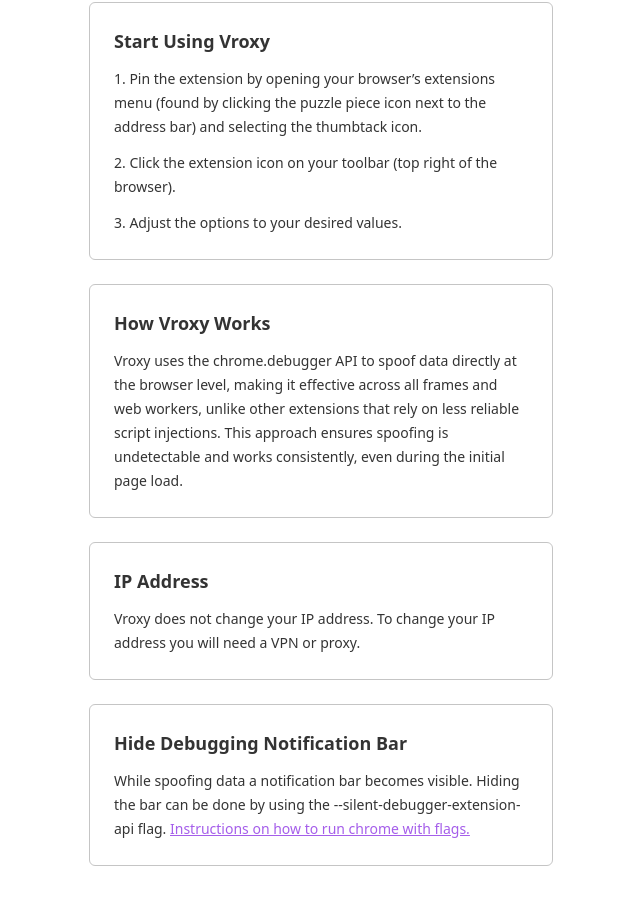
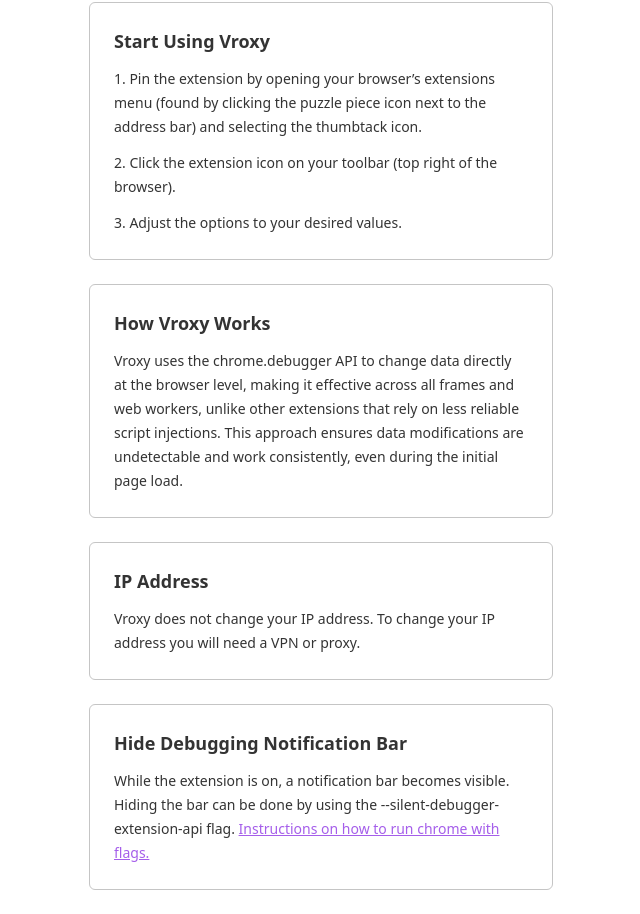
Before and after one commit to s1t3m4p/vroxy, a browser extension: page html/info.html in a window 1280 px wide. Shown: the part 78-992 px from the top of the page, without its empty margins (319-959 px from the left). Before the commit the page ends 968 px from the top, so only its background shows below. Drawn offline with nearby package versions, Linux system fonts and the light colour scheme; files that its build step writes are made by us from their sources.

Commit message:
'spoof' to 'change'

```diff
--- a/html/info.html
+++ b/html/info.html
@@ -31,10 +31,10 @@
             <div class="info-block">
                 <h2 class="info-block-title">How Vroxy Works</h2>
                 <p>
-                    Vroxy uses the chrome.debugger API to spoof data directly at the browser level,
-                    making it effective across all frames and web workers, unlike other extensions that rely on less
-                    reliable script injections. This approach ensures spoofing is undetectable and works consistently,
-                    even during the initial page load.
+                    Vroxy uses the chrome.debugger API to change data directly at the browser level, making it effective
+                    across all frames and web workers, unlike other extensions that rely on less reliable script
+                    injections. This approach ensures data modifications are undetectable and work consistently, even
+                    during the initial page load.
                 </p>
             </div>
             <div class="info-block">
@@ -46,7 +46,8 @@
             <div class="info-block">
                 <h2 class="info-block-title">Hide Debugging Notification Bar</h2>
                 <p>
-                    While spoofing data a notification bar becomes visible. Hiding the bar can be done by using the
+                    While the extension is on, a notification bar becomes visible. Hiding the bar can be done by using
+                    the
                     --silent-debugger-extension-api flag. <a
                         href="https://www.chromium.org/developers/how-tos/run-chromium-with-flags/" target="_blank"
                         class="text-purple underline">Instructions on how to run chrome with flags.</a>
```
Also changed, not shown: manifest.json.
